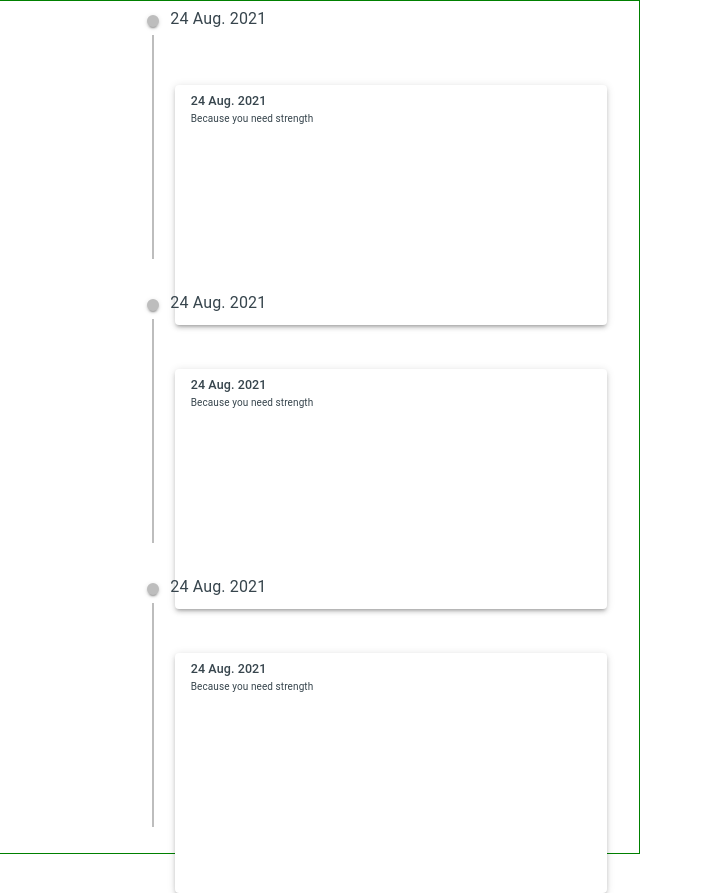
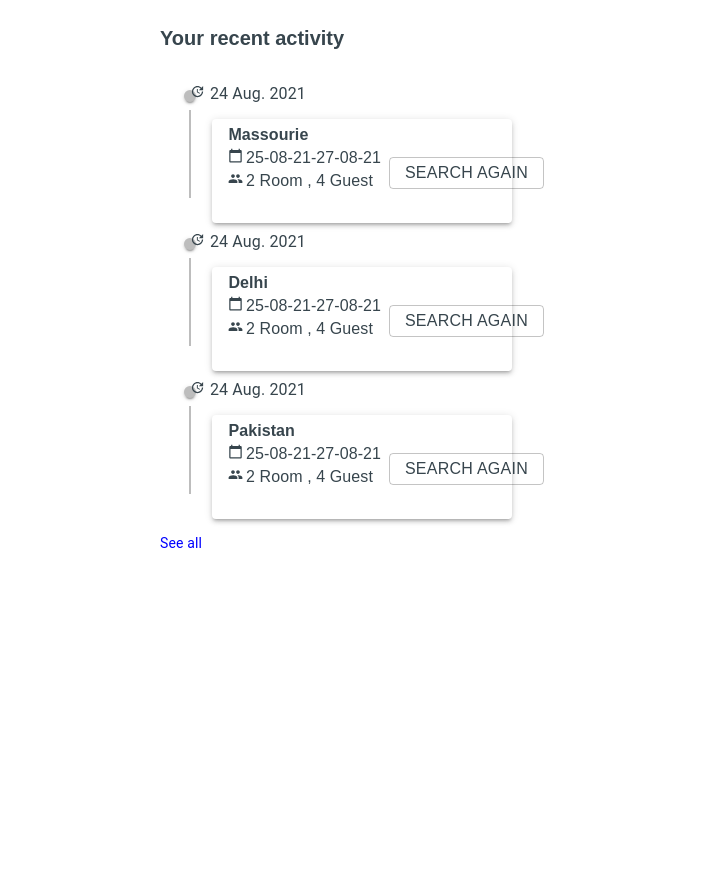
Before and after one commit to superstar-lab/trivago, a React (Create React App) app: page / in a window 1280 px wide. Shown: the whole page, without its empty margins (0-703 px from the left). After the commit the page ends 800 px from the top, so only its background shows below. Built offline with nearby package versions, Linux system fonts and the light colour scheme; data requests are answered from the project's data file.

Commit message:
final recently push

```diff
--- a/src/components/Recently-activity/RecentlyData.jsx
+++ b/src/components/Recently-activity/RecentlyData.jsx
@@ -9,13 +9,16 @@ import {
 } from "@material-ui/lab";
 import styled from "styled-components";
 import { makeStyles } from "@material-ui/core/styles";
-import { Paper, Typography } from "@material-ui/core";
+import { Button, Paper, Typography } from "@material-ui/core";
+import UpdateIcon from "@material-ui/icons/Update";
+import CalendarTodayIcon from "@material-ui/icons/CalendarToday";
+import PeopleIcon from "@material-ui/icons/People";
 
 
 const useStyles = makeStyles((theme) => ({
   paper: {
         padding: "6px 16px",
-        height: "30vh",
+        height: "13vh",
         position: "relative",
         top:"30%"
   },
@@ -31,20 +34,38 @@ export default function RecentlyData({ data }) {
   return (
     <Activity>
       <Timeline>
-              <TimelineItem>
+        <TimelineItem>
           {/* <TimelineOppositeContent> */}
-                  <Typography className="timeline-date">{ date}</Typography>
+          <Typography className="timeline-date">
+            <UpdateIcon className="data-icon" /> {date}
+          </Typography>
           {/* </TimelineOppositeContent> */}
           <TimelineSeparator>
             <TimelineDot></TimelineDot>
             <TimelineConnector />
           </TimelineSeparator>
           <TimelineContent>
-            <Paper elevation={3} className={classes.paper} >
-              <Typography variant="h6" component="h1">
-                {date}
-              </Typography>
-              <Typography>Because you need strength</Typography>
+            <Paper elevation={3} className={classes.paper}>
+              <div>
+                <Typography variant="h6" component="h1">
+                  <h3>{location}</h3>
+                </Typography>
+                <Typography className="box-data">
+                  <p>
+                    <CalendarTodayIcon className="data-icon" />
+                    {`${checkin}-${checkout}`}
+                  </p>
+                </Typography>
+                <Typography className="box-data">
+                  <p>
+                    <PeopleIcon className="data-icon" />
+                    {`${room} Room , ${guest} Guest`}
+                  </p>
+                </Typography>
+              </div>
+              <div className="data-button">
+                <Button variant="outlined">Search again</Button>
+              </div>
             </Paper>
           </TimelineContent>
         </TimelineItem>
@@ -58,19 +79,29 @@ const Activity = styled.div`
   background-color: #fff;
   /* border: 1px solid red; */
   padding-left: 0;
-  margin-left: -30%;
+  margin-left: -15%;
   /* position:absolute; */
+  width:100%;
 
-  & .activity-data {
-    /* border: 1px solid pink; */
-    /* position: absolute; */
-    width: 70%;
-    height: 10vh;
-  }
+
   & .timeline-date{
       font-size:16px;
       position: relative;
-      right:-15%;
+      right:-20%;
       margin-left:-30%;
   }
-`
+  & .box-data {
+      margin:1%
+  }
+  & .data-icon{
+      position: relative;
+      right:1%;
+  }
+  & .data-button{
+      position: relative;
+      right:-60%;
+      top:-40%;
+      border-radius:5%;
+    letter-spacing:-3px;
+  }
+`;
--- a/src/components/Recently-activity/RecentlyHome.jsx
+++ b/src/components/Recently-activity/RecentlyHome.jsx
@@ -35,14 +35,25 @@ export const RecentlyHome = () => {
     }
     return (
       <ActivityHome>
+        <h2 className="activity-heading">Your recent activity</h2>
         {data.map((item) => (
           <RecentlyData data={item} key={item.id} />
         ))}
+            <Typography className="activity-seeAll">See all</Typography>
       </ActivityHome>
     );
 }
 
 const ActivityHome = styled.div`
-width:50%;
-border:1px solid green;
-`
+  width: 50%;
+  & .activity-heading {
+    margin: 4% 25%;
+    font-size: 20px;
+  }
+  & .activity-seeAll {
+    margin: 2% 25%;
+    font-size: 14px;
+    color:blue;
+    cursor: pointer;
+  }
+`;
```
